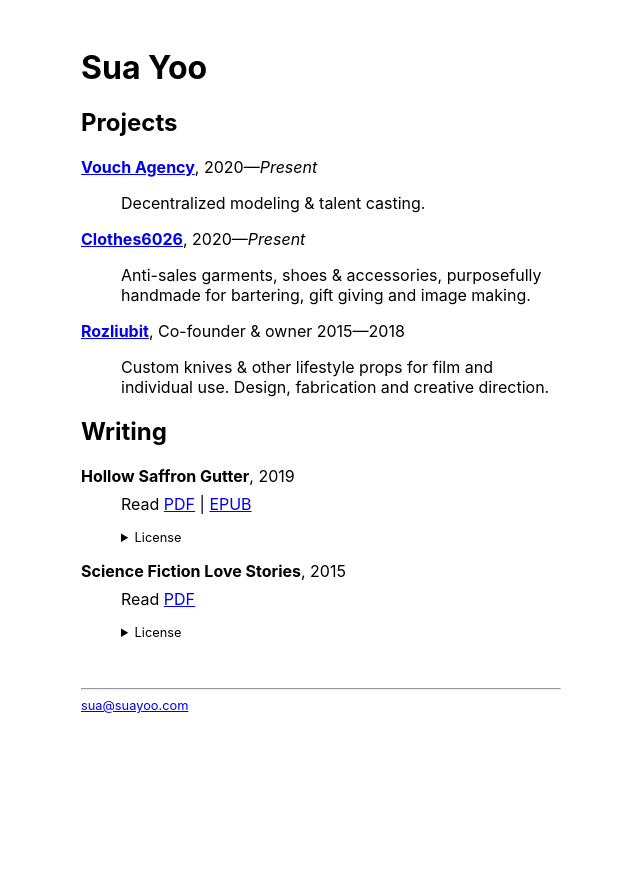
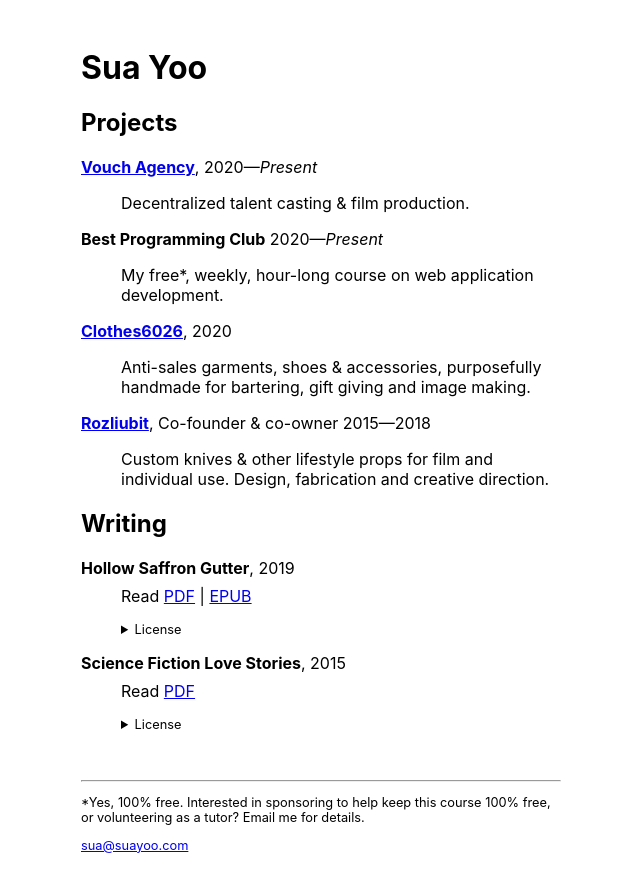
Before and after one commit to SuaYoo/website, a plain HTML site: page public/index.html in a window 1280 px wide. Shown: the whole page, without its empty margins (319-959 px from the left). Before the commit the page ends 800 px from the top, so only its background shows below. Drawn offline with Linux system fonts and the light colour scheme.

Commit message:
update projects

```diff
--- a/public/index.html
+++ b/public/index.html
@@ -66,7 +66,20 @@
                 >, 2020&mdash;<em>Present</em>
               </dt>
               <dd>
-                <p>Decentralized modeling &amp; talent casting.</p>
+                <p>Decentralized talent casting &amp; film production.</p>
+              </dd>
+            </div>
+            <div>
+              <dt>
+                <strong>Best Programming Club</strong> 2020&mdash;<em
+                  >Present</em
+                >
+              </dt>
+              <dd>
+                <p>
+                  My free*, weekly, hour-long course on web application
+                  development.
+                </p>
               </dd>
             </div>
 
@@ -79,7 +92,7 @@
                     title="Selected work from clothes6026"
                     >Clothes6026</a
                   ></strong
-                >, 2020&mdash;<em>Present</em>
+                >, 2020
               </dt>
               <dd>
                 <p>
@@ -98,7 +111,7 @@
                     title="Selected work from Rozliubit"
                     >Rozliubit</a
                   ></strong
-                >, Co-founder &amp; owner 2015&mdash;2018
+                >, Co-founder &amp; co-owner 2015&mdash;2018
               </dt>
               <dd>
                 <p>
@@ -229,12 +242,18 @@
       <hr />
 
       <footer class="license-footer">
+        <p>
+          *Yes, 100% free. Interested in sponsoring to help keep this course
+          100% free, or volunteering as a tutor? Email me for details.
+        </p>
+        <div>
           <a
             href="mailto:sua+hi@suayoo.com"
             target="_blank"
             rel="noreferrer noopener"
             >sua@suayoo.com</a
           >
+        </div>
       </footer>
     </div>
 
```
Lines whose indentation alone changed are shown as unchanged.
